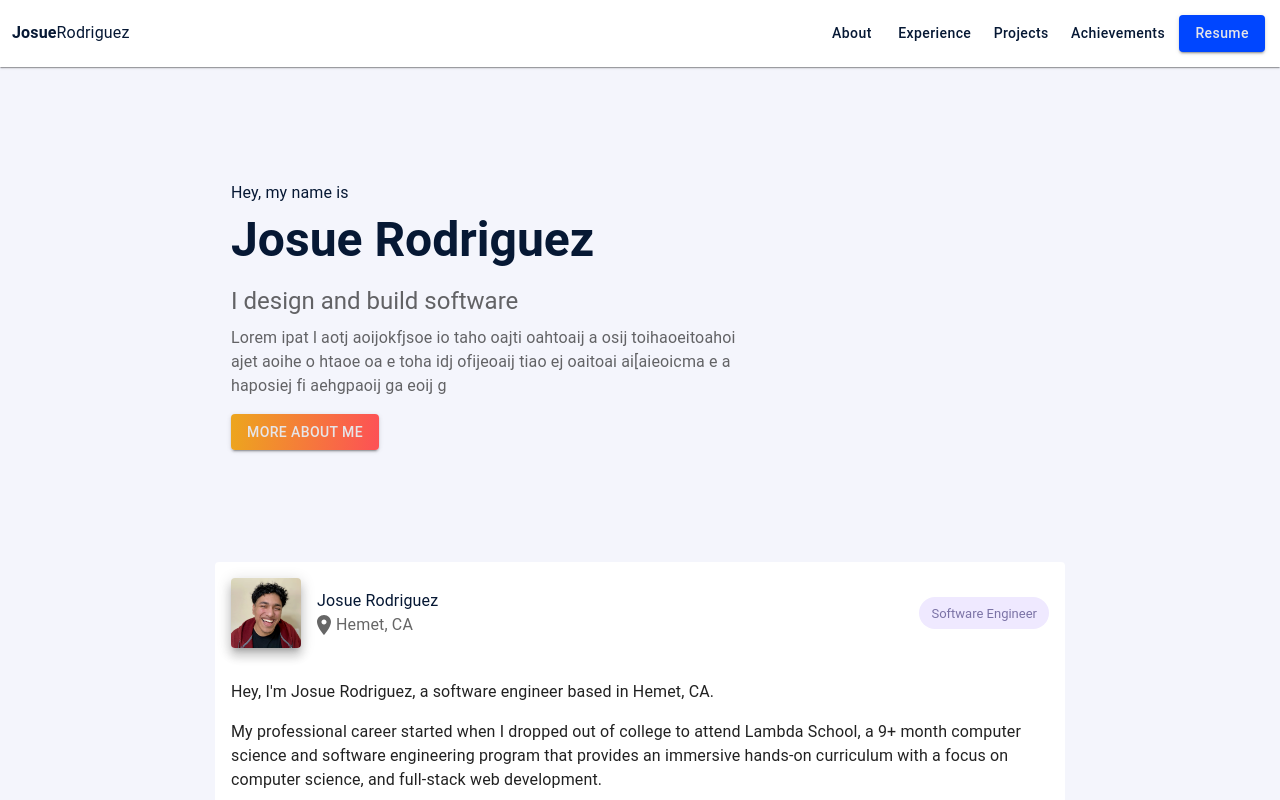
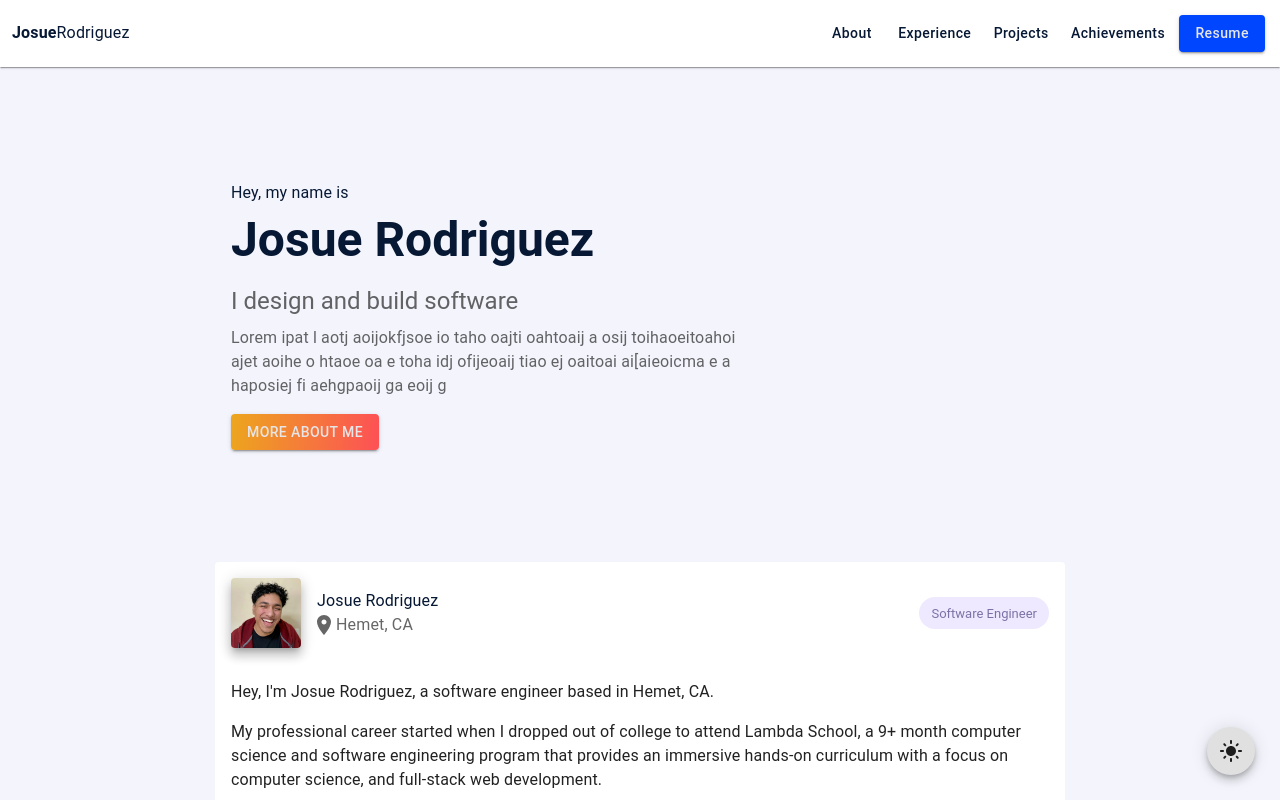
Before and after one commit to maybejosue/portfolio, a React (Create React App) app in the folder client/: page / in a window 1280 px wide. Shown: the top 800 px of the page. Built offline with nearby package versions, Linux system fonts and the light colour scheme.

Commit message:
adds trigger to switch between dark and light mode
adds local storage key and value to save user preferences

```diff
--- a/client/src/App.js
+++ b/client/src/App.js
@@ -1,13 +1,18 @@
+import { useState } from "react";
 import { createTheme, ThemeProvider } from "@mui/material";
 import { Home } from "./components";
 
-const lightTheme = createTheme({
+const getDesignTokens = (mode) => ({
   breakpoints: {
     values: {
       md: 800,
     },
   },
   palette: {
+    mode,
+    ...(mode === "light"
+      ? {
+          // palette values for light mode
           primary: {
             main: "#061834",
           },
@@ -17,6 +22,21 @@ const lightTheme = createTheme({
           background: {
             default: "#F4F5FC",
           },
+        }
+      : {
+          // palette values for dark mode
+          mode: "dark",
+          primary: {
+            main: "#E6E5E8",
+          },
+          secondary: {
+            main: "#0046FF",
+          },
+          background: {
+            paper: "#1E293D",
+            default: "#141221",
+          },
+        }),
   },
   components: {
     MuiTimelineItem: {
@@ -31,43 +51,16 @@ const lightTheme = createTheme({
   },
 });
 
-const darkTheme = createTheme({
-  breakpoints: {
-    values: {
-      md: 800,
-    },
-  },
-  palette: {
-    mode: "dark",
-    primary: {
-      main: "#E6E5E8",
-    },
-    secondary: {
-      main: "#0046FF",
-    },
-    background: {
-      paper: "#1E293D",
-      default: "#141221",
-    },
-  },
-  components: {
-    MuiTimelineItem: {
-      styleOverrides: {
-        root: {
-          ":before": {
-            content: "none",
-          },
-        },
-      },
-    },
-  },
-});
+function App() {
+  const [mode, setMode] = useState(
+    localStorage.getItem("mode") === "dark" ? "dark" : "light"
+  );
 
-let theme = lightTheme;
-function App() {
+  const theme = createTheme(getDesignTokens(mode), [mode]);
+
   return (
     <ThemeProvider theme={theme}>
-      <Home />
+      <Home mode={mode} setMode={setMode} />
     </ThemeProvider>
   );
 }
--- a/client/src/components/Home.js
+++ b/client/src/components/Home.js
@@ -3,8 +3,10 @@ import Navbar from "./navbar/Navbar.js";
 import Greeting from "./greeting/Greeting.js";
 import About from "./about/About.js";
 import Experience from "./experience/Experience.js";
-import { Box } from "@mui/material";
+import { Box, Fab } from "@mui/material";
 import { makeStyles, createStyles } from "@mui/styles";
+import DarkModeIcon from "@mui/icons-material/DarkMode";
+import LightModeIcon from "@mui/icons-material/LightMode";
 
 const useStyles = makeStyles((theme) =>
   createStyles({
@@ -17,11 +19,28 @@ const useStyles = makeStyles((theme) =>
       margin: "0 auto",
       maxWidth: "850px",
     },
+    fab: {
+      position: "fixed !important",
+      bottom: 25,
+      right: 25,
+    },
   })
 );
 
-export default function Home({ theme }) {
+export default function Home({ theme, mode, setMode }) {
   const classes = useStyles(theme);
+
+  const updateMode = () => {
+    setMode((prevMode) => {
+      if (prevMode === "dark") {
+        localStorage.removeItem("mode");
+        return "light";
+      }
+      localStorage.setItem("mode", "dark");
+      return "dark";
+    });
+  };
+
   return (
     <Box className={classes.appBackground}>
       <Navbar />
@@ -30,6 +49,10 @@ export default function Home({ theme }) {
         <About />
         <Experience />
       </Box>
+
+      <Fab size="medium" className={classes.fab} onClick={updateMode}>
+        {mode === "dark" ? <DarkModeIcon /> : <LightModeIcon />}
+      </Fab>
     </Box>
   );
 }
```
Lines whose indentation alone changed are shown as unchanged.
